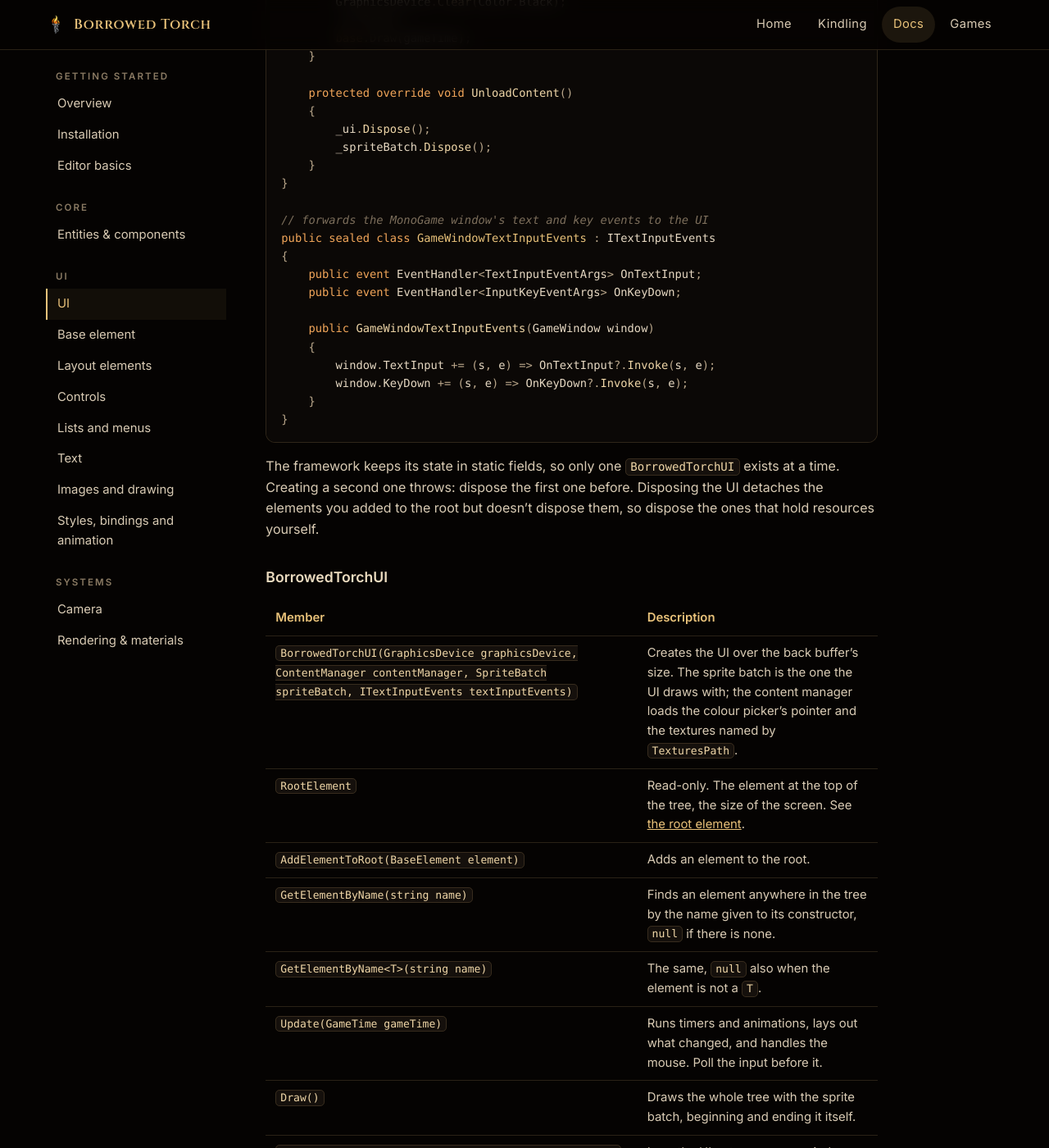
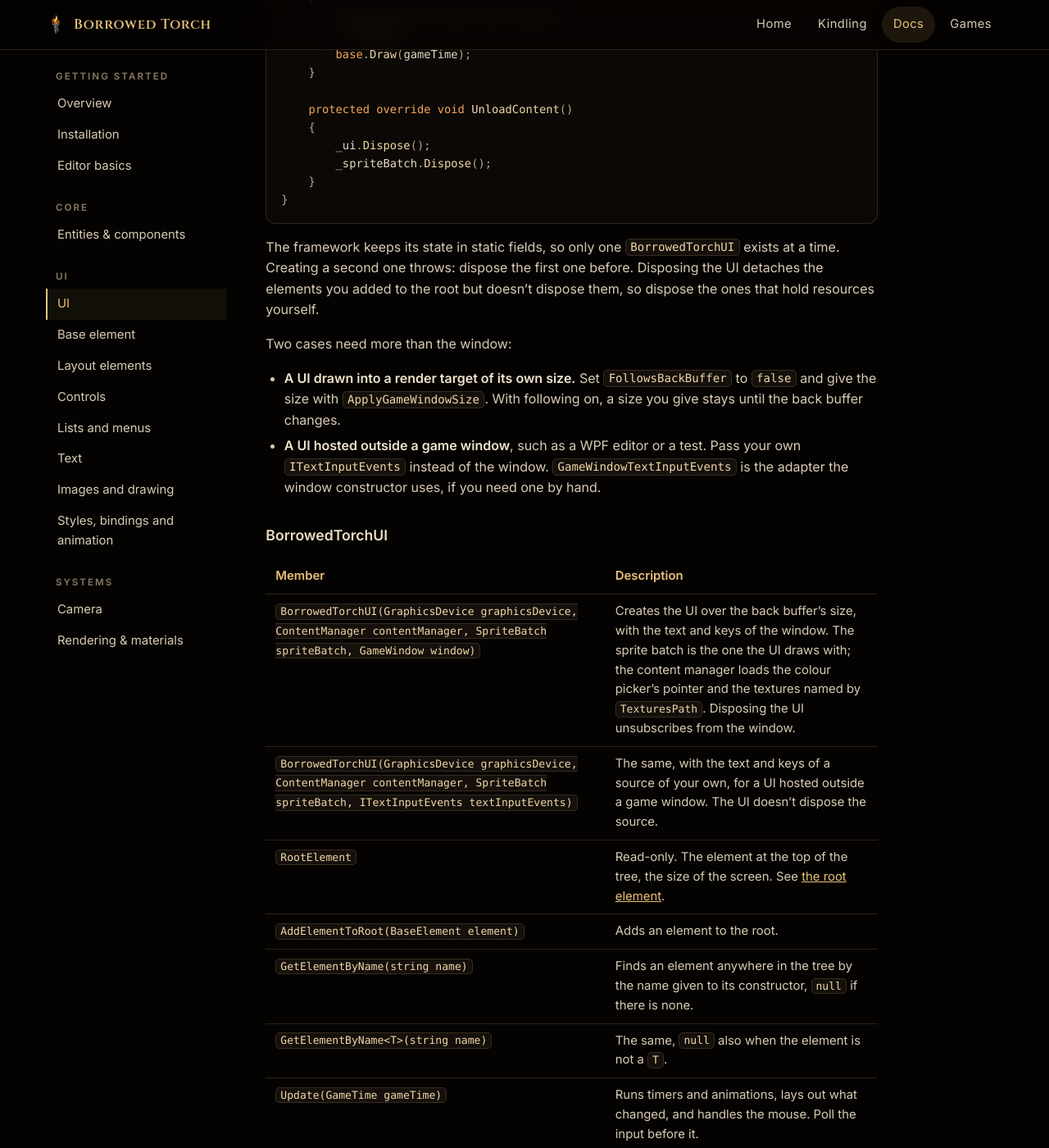
Before and after one commit to Elzianor/borrowedtorch-site, a Jekyll site: the page built from docs/ui.md, in a window 1280 px wide and 1400 px high, scrolled down 2914 px. Shown: the whole window at 82% size. Built offline with Jekyll 4.4.1, drawn with Linux system fonts in a browser that asks for light colours; some of the changed text lies outside the part shown.

Commit message:
Set up the UI with the game window
The UI takes the window in its constructor and follows the back buffer by
itself: drop the adapter and the resize handler from the setup, document
FollowsBackBuffer, ApplyGameWindowSize and GameWindowTextInputEvents.

Co-Authored-By: Claude Opus 5.5 <noreply@anthropic.com>

````diff
--- a/docs/ui.md
+++ b/docs/ui.md
@@ -45,21 +45,24 @@ The package also brings the default font (UbuntuMono) and the colour picker's po
 
 ## Setting up the UI
 
-Create the UI once the `GraphicsDevice` exists, call `Update` and `Draw` every frame, and tell it when the window
-changes size. Two more things the UI needs from your game:
+Create the UI once the `GraphicsDevice` exists, give it the game window, and call `Update` and `Draw` every frame. The
+UI takes care of the window by itself:
+
+- **Text and keys.** Typed text and key presses come from the window's `TextInput` and `KeyDown` events.
+- **Size.** At the start of every `Update`, the UI compares the back buffer with the size it saw last. When the window
+  was resized, or the game changed the back buffer, it lays itself out over the new size.
+
+Disposing the UI unsubscribes it from the window. One thing stays with your game:
 
 - **Input.** The game polls the input. Call `KeyboardManager.Update()` and `MouseManager.Update()` from
   BorrowedTorch.MonoInput once per frame, before the UI's `Update`. The UI reads the same managers, so polling them a
   second time in a frame would lose presses.
-- **Text and keys.** Typed text and key presses reach the UI through an `ITextInputEvents`. The adapter below forwards
-  the MonoGame window's events. A UI hosted somewhere else, such as a WPF editor, writes its own adapter.
 
 ```csharp
 using BorrowedTorch.MonoInput.Inputs.Keyboard;
 using BorrowedTorch.MonoInput.Inputs.Mouse;
 using BorrowedTorch.UI;
 using BorrowedTorch.UI.Elements;
-using BorrowedTorch.UI.Misc;
 
 public class MyGame : Game
 {
@@ -79,13 +82,10 @@ public class MyGame : Game
     {
         _spriteBatch = new SpriteBatch(GraphicsDevice);
 
-        _ui = new BorrowedTorchUI(GraphicsDevice, Content, _spriteBatch, new GameWindowTextInputEvents(Window))
+        _ui = new BorrowedTorchUI(GraphicsDevice, Content, _spriteBatch, Window)
         {
             ExceptionHandler = e => Console.Error.WriteLine(e)
         };
-
-        Window.ClientSizeChanged += (_, _) =>
-            _ui.ApplyNewGameWindowSizeHandler(Window.ClientBounds.Width, Window.ClientBounds.Height);
 
         // build the UI here, see "Your first elements" below
     }
@@ -112,37 +112,34 @@ public class MyGame : Game
         _spriteBatch.Dispose();
     }
 }
-
-// forwards the MonoGame window's text and key events to the UI
-public sealed class GameWindowTextInputEvents : ITextInputEvents
-{
-    public event EventHandler<TextInputEventArgs> OnTextInput;
-    public event EventHandler<InputKeyEventArgs> OnKeyDown;
-
-    public GameWindowTextInputEvents(GameWindow window)
-    {
-        window.TextInput += (s, e) => OnTextInput?.Invoke(s, e);
-        window.KeyDown += (s, e) => OnKeyDown?.Invoke(s, e);
-    }
-}
 ```
 
 The framework keeps its state in static fields, so only one `BorrowedTorchUI` exists at a time. Creating a second one
 throws: dispose the first one before. Disposing the UI detaches the elements you added to the root but doesn't
 dispose them, so dispose the ones that hold resources yourself.
 
+Two cases need more than the window:
+
+- **A UI drawn into a render target of its own size.** Set `FollowsBackBuffer` to `false` and give the size with
+  `ApplyGameWindowSize`. With following on, a size you give stays until the back buffer changes.
+- **A UI hosted outside a game window**, such as a WPF editor or a test. Pass your own `ITextInputEvents` instead of
+  the window. `GameWindowTextInputEvents` is the adapter the window constructor uses, if you need one by hand.
+
 ### BorrowedTorchUI
 
 | Member | Description |
 | --- | --- |
-| `BorrowedTorchUI(GraphicsDevice graphicsDevice, ContentManager contentManager, SpriteBatch spriteBatch, ITextInputEvents textInputEvents)` | Creates the UI over the back buffer's size. The sprite batch is the one the UI draws with; the content manager loads the colour picker's pointer and the textures named by `TexturesPath`. |
+| `BorrowedTorchUI(GraphicsDevice graphicsDevice, ContentManager contentManager, SpriteBatch spriteBatch, GameWindow window)` | Creates the UI over the back buffer's size, with the text and keys of the window. The sprite batch is the one the UI draws with; the content manager loads the colour picker's pointer and the textures named by `TexturesPath`. Disposing the UI unsubscribes from the window. |
+| `BorrowedTorchUI(GraphicsDevice graphicsDevice, ContentManager contentManager, SpriteBatch spriteBatch, ITextInputEvents textInputEvents)` | The same, with the text and keys of a source of your own, for a UI hosted outside a game window. The UI doesn't dispose the source. |
 | `RootElement` | Read-only. The element at the top of the tree, the size of the screen. See [the root element](/docs/ui-base-element/#the-root-element). |
 | `AddElementToRoot(BaseElement element)` | Adds an element to the root. |
 | `GetElementByName(string name)` | Finds an element anywhere in the tree by the name given to its constructor, `null` if there is none. |
 | `GetElementByName<T>(string name)` | The same, `null` also when the element is not a `T`. |
 | `Update(GameTime gameTime)` | Runs timers and animations, lays out what changed, and handles the mouse. Poll the input before it. |
 | `Draw()` | Draws the whole tree with the sprite batch, beginning and ending it itself. |
-| `ApplyNewGameWindowSizeHandler(int width, int height)` | Lays the UI out over a new window size, in device pixels (the back buffer's size). |
+| `FollowsBackBuffer` | Whether the UI takes the back buffer's size by itself, at the start of every `Update`. On by default. Turn it off for a UI drawn into a render target of its own size. Turned on again, it takes the back buffer's size at the next update. |
+| `ApplyGameWindowSize(int width, int height)` | Lays the UI out over a screen size in device pixels. A size of 0, such as a minimised window's, is ignored. With `FollowsBackBuffer` on, the size stays until the back buffer changes. |
+| `ApplyNewGameWindowSizeHandler(int width, int height)` | Obsolete: use `ApplyGameWindowSize`, or leave the size to `FollowsBackBuffer`. |
 | `Scale` | How large one logical unit is on screen, see [display scaling](#display-scaling). Between `MinScale` (0.25) and `MaxScale` (8). |
 | `DrawTransform` | Read-only. The matrix the UI draws with. Draw code that begins its own sprite batch inside the UI passes it to draw in logical units. |
 | `ExceptionHandler` | Gets the exceptions thrown inside `Update`, `Draw` and the handling of text input. Without a handler they are rethrown. |
@@ -153,10 +150,22 @@ dispose them, so dispose the ones that hold resources yourself.
 
 ### ITextInputEvents
 
+The source of typed text and key presses, for a UI hosted outside a game window.
+
 | Event | Description |
 | --- | --- |
 | `OnTextInput` | `EventHandler<TextInputEventArgs>`: a typed character, sent to the element that has the keyboard. |
 | `OnKeyDown` | `EventHandler<InputKeyEventArgs>`: a pressed key, sent to the element that has the keyboard and then up to its parents until one handles it. |
+
+### GameWindowTextInputEvents
+
+An `ITextInputEvents` that forwards a MonoGame window's events. The window constructor of `BorrowedTorchUI` creates and
+disposes one itself.
+
+| Member | Description |
+| --- | --- |
+| `GameWindowTextInputEvents(GameWindow window)` | Subscribes to the window's `TextInput` and `KeyDown` events. |
+| `Dispose()` | Unsubscribes from the window. |
 
 ## Your first elements
 
@@ -326,14 +335,12 @@ static extern bool SetProcessDpiAwarenessContext(IntPtr value);
 
 // in LoadContent, after creating the UI: 144 DPI is 150 %
 _ui.Scale = dpiOfTheWindowsMonitor / 96f;
-_ui.ApplyNewGameWindowSizeHandler(GraphicsDevice.PresentationParameters.BackBufferWidth,
-    GraphicsDevice.PresentationParameters.BackBufferHeight);
 ```
 
 The layout doesn't change with the scale. Sizes, margins, positions, font sizes and the mouse positions in events
 all stay in logical units; only the drawing, the clipping and the reading of the mouse are scaled, and fonts are
-rasterised for the scale. The window size you pass to `ApplyNewGameWindowSizeHandler` stays in device pixels, and the
-root covers it in logical units: at 150 % a 1920 x 1200 back buffer is a 1280 x 800 layout. `Scale` can also carry an
+rasterised for the scale. The screen size stays in device pixels, whether it is the back buffer's or one given to
+`ApplyGameWindowSize`, and the root covers it in logical units: at 150 % a 1920 x 1200 back buffer is a 1280 x 800 layout. `Scale` can also carry an
 in-game UI size setting, multiplied with the display's scale. The screenshots on these pages are rendered at a scale of
 2.
 
````
Also changed, not shown: docs/ui-base-element.md (+2 -2 lines), docs/ui-lists.md (+1 -1 lines).
